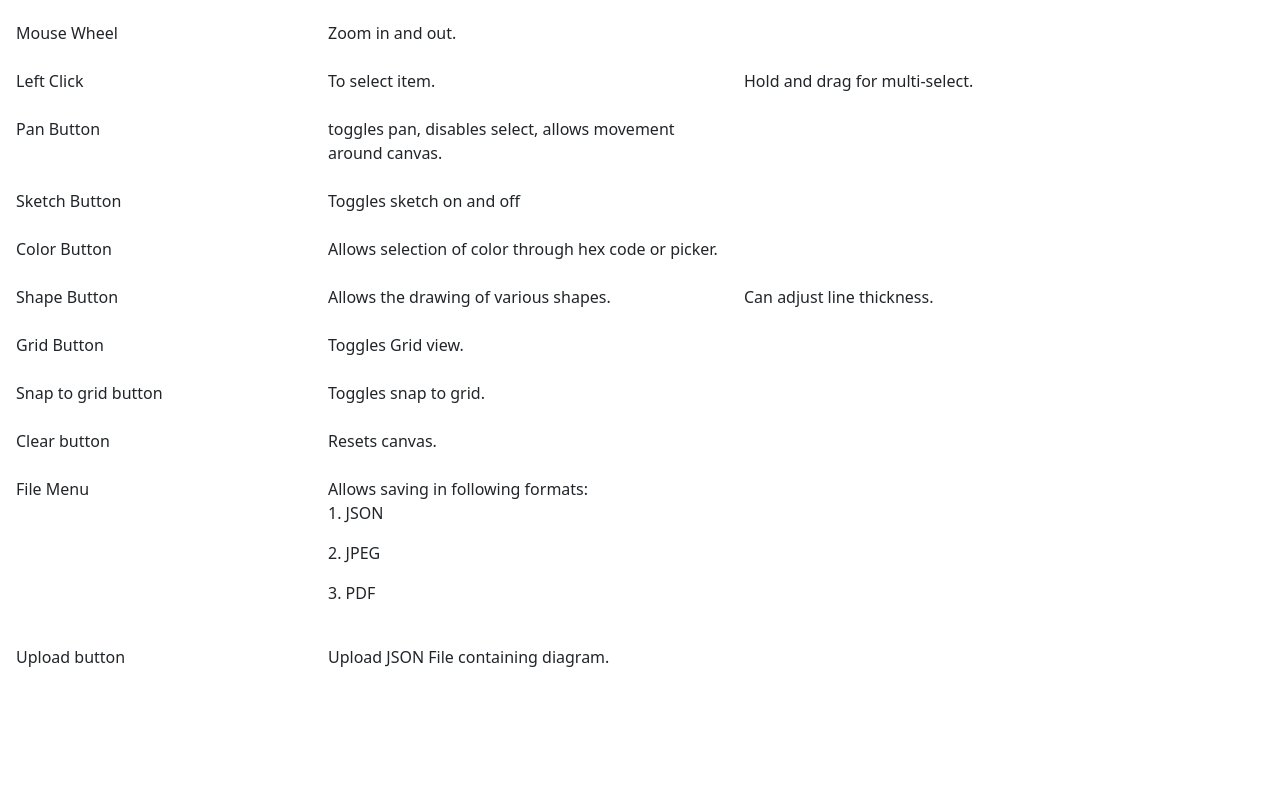
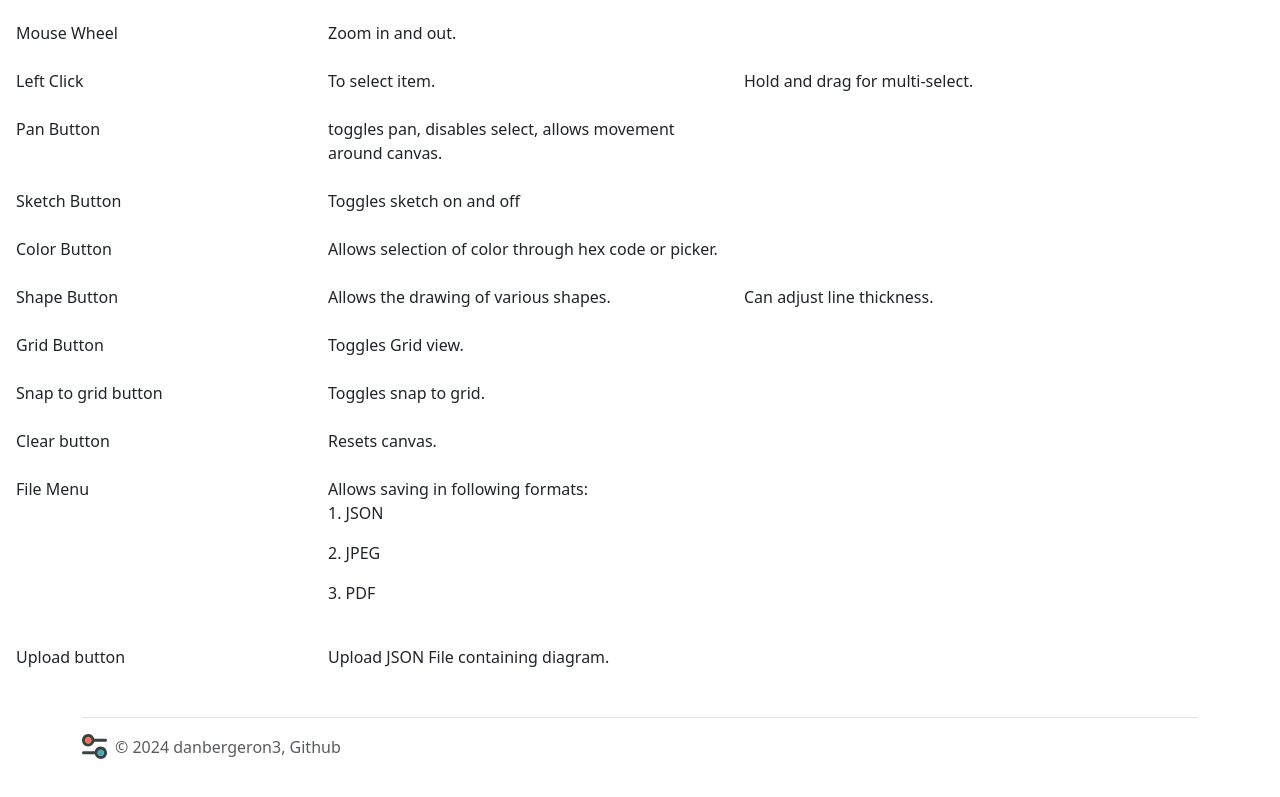
Before and after one commit to danbergeron3/shape-editor, a plain HTML site: page html/help.html in a window 1280 px wide. Shown: the part 395-1192 px from the top of the page. Before the commit the page ends 1104 px from the top, so only its background shows below. Drawn offline with nearby package versions, Linux system fonts and the light colour scheme; files that its build step writes are made by us from their sources.

Commit message:
finished product

```diff
--- a/html/help.html
+++ b/html/help.html
@@ -122,5 +122,33 @@
                 </dl>
 
         </main>
+        <div class="container">
+            <footer class="d-flex flex-wrap justify-content-between align-items-center py-3 my-4 border-top">
+              <div class="col-md-4 d-flex align-items-center">
+                <a href="/" class="mb-3 me-2 mb-md-0 text-body-secondary text-decoration-none lh-1">
+                    <svg version="1.0" id="Layer_1" xmlns="http://www.w3.org/2000/svg" xmlns:xlink="http://www.w3.org/1999/xlink"
+                    width="25px" height="25px" viewBox="0 0 64 64" enable-background="new 0 0 64 64" xml:space="preserve">
+               <g>
+                   <g>
+                       <path fill="#394240" d="M16,32c7.445,0,13.648-5.109,15.434-12H60c2.211,0,4-1.789,4-4s-1.789-4-4-4H31.434
+                           C29.648,5.109,23.445,0,16,0C7.164,0,0,7.164,0,16S7.164,32,16,32z M16,8c4.418,0,8,3.582,8,8s-3.582,8-8,8s-8-3.582-8-8
+                           S11.582,8,16,8z"/>
+                       <path fill="#394240" d="M48,32c-7.445,0-13.648,5.109-15.434,12H4c-2.211,0-4,1.789-4,4s1.789,4,4,4h28.566
+                           C34.352,58.891,40.555,64,48,64c8.836,0,16-7.164,16-16S56.836,32,48,32z M48,56c-4.418,0-8-3.582-8-8s3.582-8,8-8s8,3.582,8,8
+                           S52.418,56,48,56z"/>
+                   </g>
+                   <circle fill="#45AAB8" cx="48" cy="48" r="8"/>
+                   <circle fill="#F76D57" cx="16" cy="16" r="8"/>
+               </g>
+               </svg>
+                </a>
+                <span class="mb-3 mb-md-0 text-body-secondary">© 2024 danbergeron3, Github</span>
+              </div>
+
+              <ul class="nav col-md-4 justify-content-end list-unstyled d-flex">
+                <li class="ms-3"><a class="text-body-secondary" href="#"><svg class="bi" width="24" height="24"><use xlink:href="#github"></use></svg></a></li>
+              </ul>
+            </footer>
+          </div>
 </body>
 </html>
```
Also changed, not shown: index.html (+27 -0 lines).
